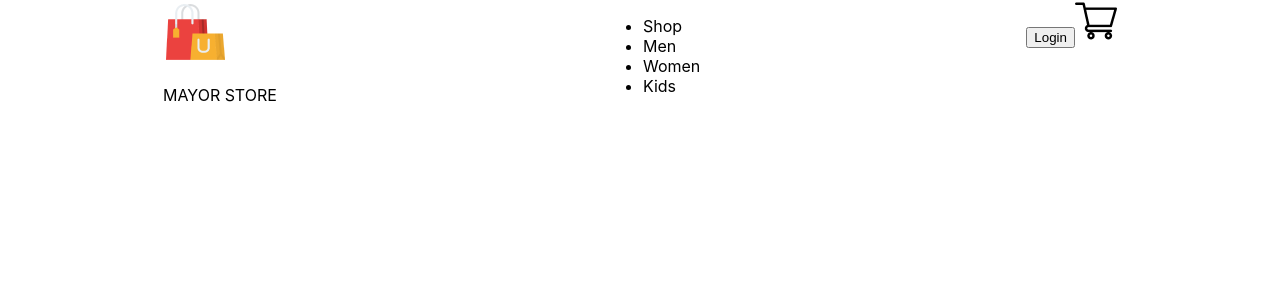
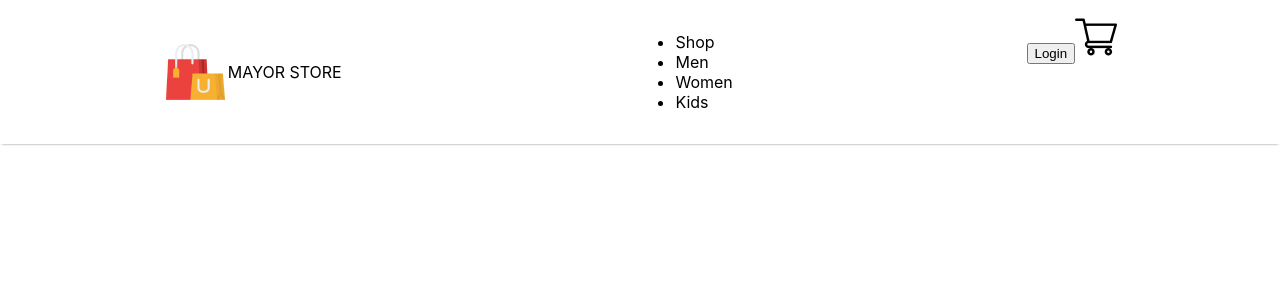
Before and after one commit to patrick-nsolo/frontend, a React (Create React App) app: page / in a window 1280 px wide. Shown: the top 300 px of the page. Built offline with nearby package versions, Linux system fonts and the light colour scheme.

Commit message:
Update Nav logo

```diff
--- a/src/Components/Navbar/Navbar.css
+++ b/src/Components/Navbar/Navbar.css
@@ -1,4 +1,10 @@
 .navbar{
     display: flex;
     justify-content: space-around;
+    padding:16px;
+    box-shadow: 0 1px 3px -2px #000;
 }
+.nav-logo{
+    display: flex;
+    align-items: center;
+}
```
